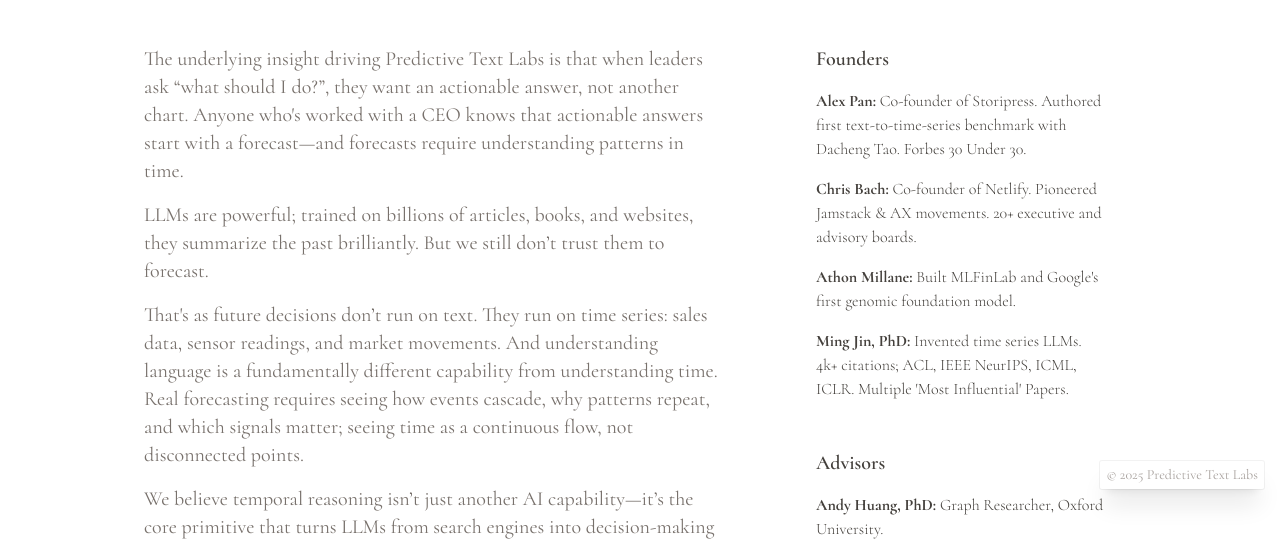
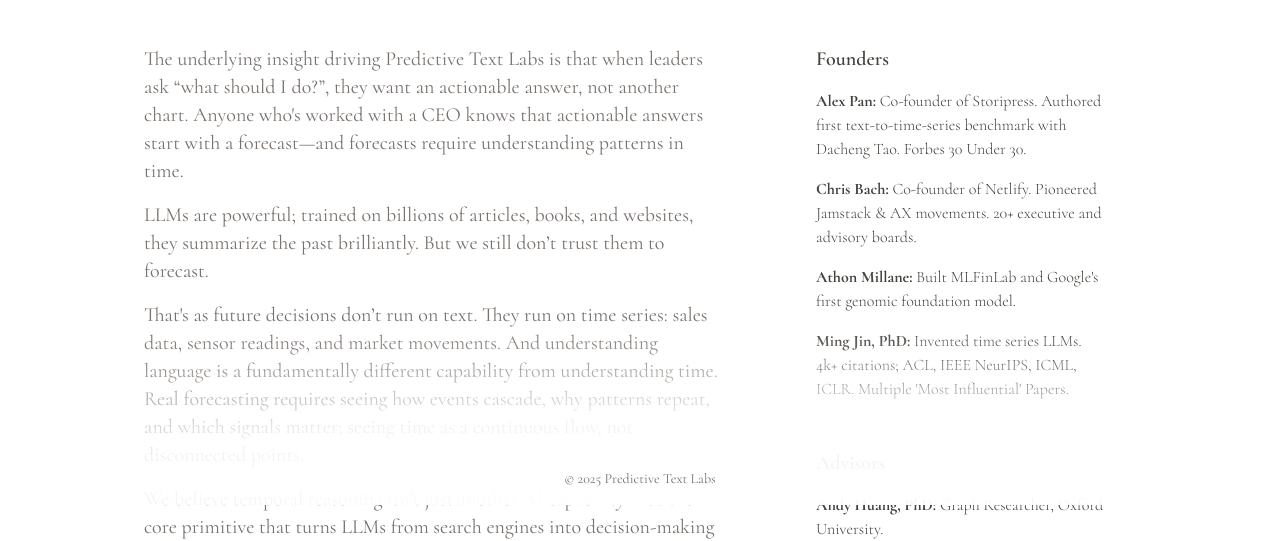
Before and after one commit to edictive/PTL-Landing, a website: page index.html in a window 1280 px wide. Shown: the part 295-836 px from the top of the page. Drawn offline with nearby package versions, Linux system fonts and the light colour scheme.

Commit message:
make pretty

```diff
--- a/index.html
+++ b/index.html
@@ -108,6 +108,18 @@
         font-style: italic;
         font-display: swap;
       }
+      /* Radial oval sizing for footer backdrop */
+      :root {
+        --oval-rx: 100vw; /* full viewport width */
+        --oval-ry: 8rem; /* mobile & tablet visible height */
+      }
+      @media (min-width: 1024px) {
+        /* desktop */
+        :root {
+          --oval-rx: 100vw; /* full viewport width */
+          --oval-ry: 12rem; /* desktop visible height */
+        }
+      }
     </style>
     <script src="https://cdn.tailwindcss.com"></script>
     <script>
@@ -124,10 +136,10 @@
     </script>
   </head>
 
-  <body class="overflow-x-hidden bg-white">
+  <body class="relative overflow-x-hidden bg-white">
     <!-- Main Content -->
     <main
-      class="flex min-h-screen flex-col items-start justify-start gap-8 px-1 pt-16 pb-48 md:px-4 lg:flex-row lg:gap-12 lg:pt-[6rem]"
+      class="flex min-h-screen flex-col items-start justify-start gap-8 px-1 pt-16 pb-12 md:px-4 lg:flex-row lg:gap-12 lg:pt-[6rem] lg:pb-36"
     >
       <div
         class="mx-auto mb-8 w-full max-w-screen-xl px-6 lg:max-w-[62rem] lg:px-0"
@@ -261,13 +273,27 @@
         </div>
       </div>
     </main>
-    <!-- Floating right footer -->
-    <footer class="pointer-events-none fixed right-4 bottom-4 z-50">
-      <div
-        class="pointer-events-auto rounded-sm bg-white/5 px-1.5 py-1 text-sm text-stone-400 shadow-xl ring-1 ring-black/5 backdrop-blur-md"
-      >
-        © 2025 Predictive Text Labs
-      </div>
+    <!-- Subtle circular gradient background that fades to transparent -->
+    <div
+      aria-hidden="true"
+      class="pointer-events-none fixed inset-0 z-0"
+      style="
+        background: radial-gradient(
+          ellipse var(--oval-rx) var(--oval-ry) at 50% 100%,
+          rgba(255, 255, 255, 1) 0%,
+          rgba(255, 255, 255, 0.9) 45%,
+          rgba(255, 255, 255, 0.5) 65%,
+          rgba(255, 255, 255, 0.2) 82%,
+          rgba(255, 255, 255, 0) 100%
+        );
+      "
+    ></div>
+
+    <!-- Footer -->
+    <footer
+      class="pointer-events-none fixed inset-x-0 bottom-4 z-10 text-center text-stone-500"
+    >
+      <div class="text-sm">© 2025 Predictive Text Labs</div>
     </footer>
   </body>
 </html>
```
